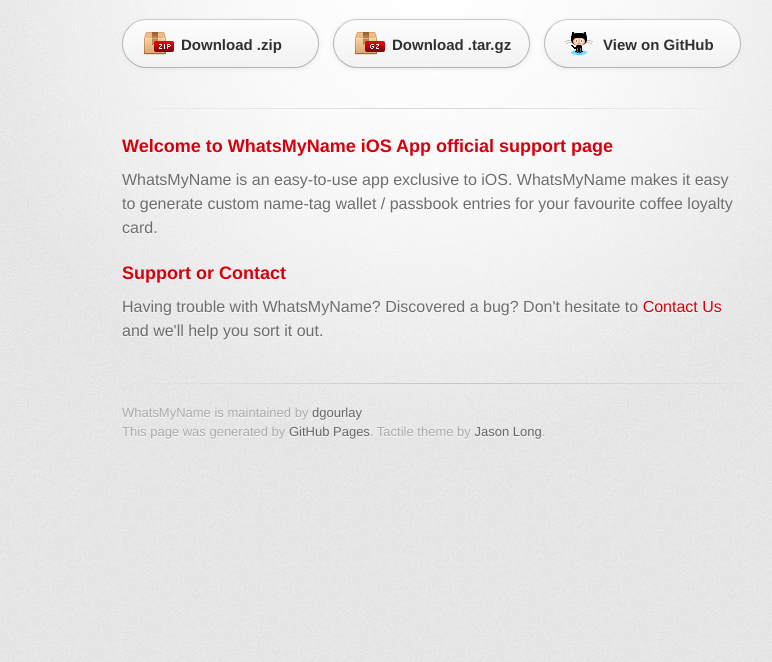
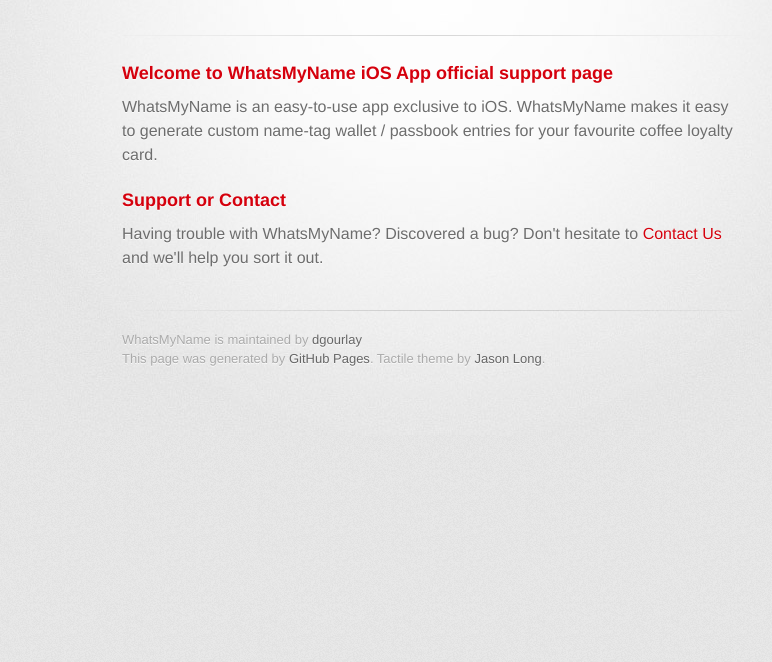
Before and after one commit to dgourlay/whatsmyname, a plain HTML site: page index.html in a window 1280 px wide. Shown: the part 138-800 px from the top of the page, without its empty margins (208-980 px from the left). Drawn offline with Linux system fonts and the light colour scheme; a web font is replaced by a local one.

Commit message:
Remove download links

```diff
--- a/index.html
+++ b/index.html
@@ -21,12 +21,6 @@
           <h1>WhatsMyName</h1>
           <h2>WhatsMyName iOS App Support</h2>
         </header>
-
-        <section id="downloads" class="clearfix">
-          <a href="https://github.com/dgourlay/whatsmyname/zipball/master" id="download-zip" class="button"><span>Download .zip</span></a>
-          <a href="https://github.com/dgourlay/whatsmyname/tarball/master" id="download-tar-gz" class="button"><span>Download .tar.gz</span></a>
-          <a href="https://github.com/dgourlay/whatsmyname" id="view-on-github" class="button"><span>View on GitHub</span></a>
-        </section>
 
         <hr>
 
```
Also changed, not shown: images/ss01.png (added), images/ss02.png (added).
